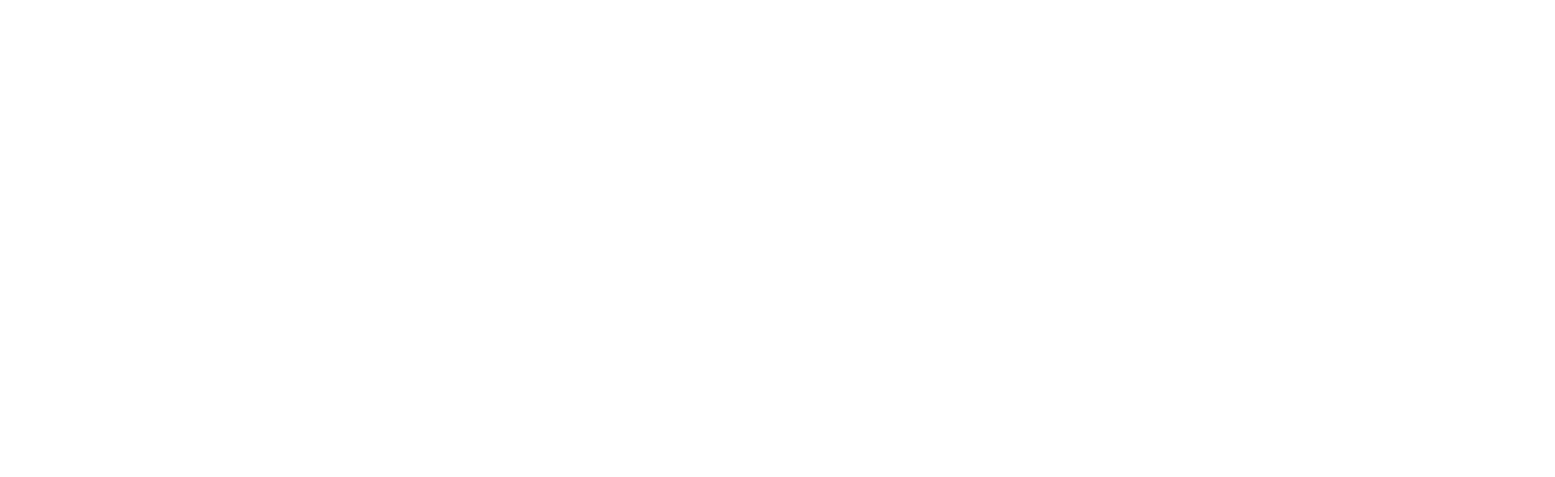
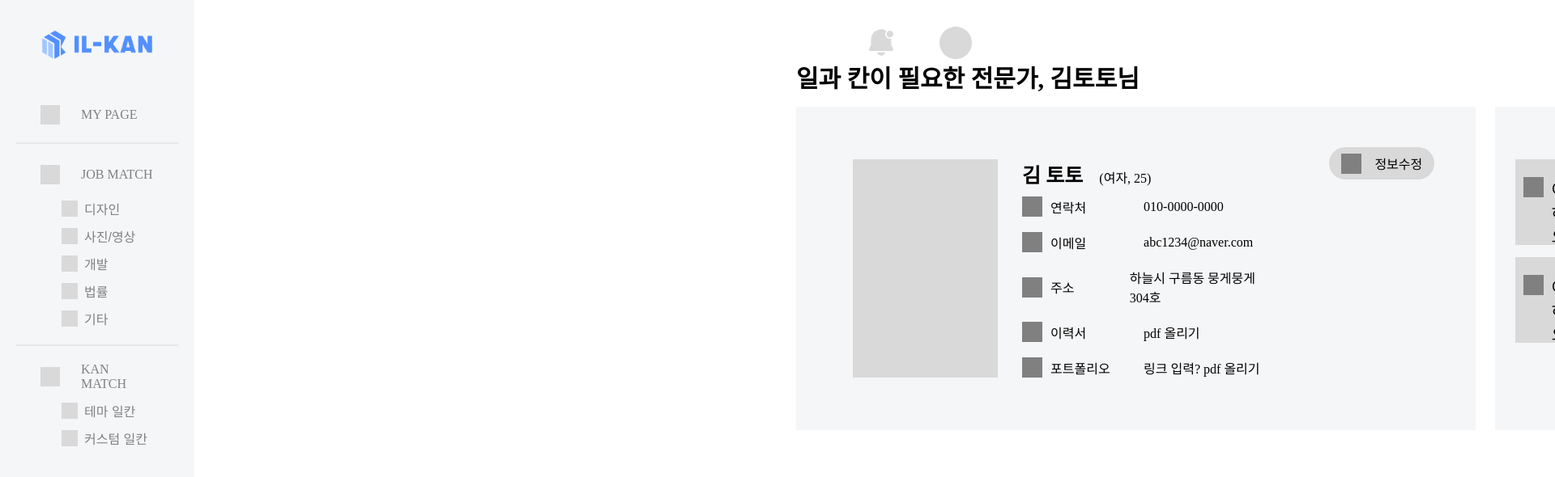
Before and after one commit to cryingdryice/ILKAN-web, a React (Vite) app: page /main/myPage in a window 1280 px wide. Before the commit this address had no page. Shown: the top 590 px of the page at 81% size, 1920 px wide, since content can reach past the window. Built offline with nearby package versions, Linux system fonts and the light colour scheme; the HTML template or start-up script is replaced by a standard one.

Commit message:
dev 브랜치 작업내용 병합

```diff
--- a/src/App.tsx
+++ b/src/App.tsx
@@ -1,12 +1,16 @@
 import { Route, Routes } from "react-router-dom";
 import GlobalLayout from "./layout/GlobalLayout";
 import Index from "./pages";
+import MyPage from "./pages/main/myPage";
 
 export default function App() {
   return (
     <Routes>
       <Route path="/" element={<GlobalLayout />}>
         <Route index element={<Index />} />
+        <Route path="main">
+          <Route path="myPage" element={<MyPage />} />
+        </Route>
       </Route>
     </Routes>
   );
--- /dev/null
+++ b/src/components/Profile.tsx
@@ -0,0 +1,75 @@
+import profileStyle from "../css/profile.module.css";
+import style from "../css/style.module.css";
+import arrowBottom from "../assets/arrow-bottom.png";
+
+export default function Profile() {
+  return (
+    <div className={profileStyle.profileContainer}>
+      <div className={profileStyle.profileHeader}>
+        <span>일과 칸이 필요한 전문가, 김토토님</span>
+      </div>
+      <div className={profileStyle.profileBody}>
+        <div className={profileStyle.leftDiv}>
+          <div className={profileStyle.leftInner}>
+            <div className={profileStyle.editContent}>
+              <span className={style.defaultBox}></span>
+              <span className={profileStyle.editContentText}>정보수정</span>
+            </div>
+            <div className={profileStyle.imgAndContentDiv}>
+              <div className={profileStyle.profileImg}></div>
+              <div className={profileStyle.profileContent}>
+                <div className={profileStyle.nameDiv}>
+                  <span className={profileStyle.name}>김 토토</span>
+                  <span className={profileStyle.age}>(여자, 25)</span>
+                </div>
+                <div className={profileStyle.profileInformation}>
+                  <div className={profileStyle.phoneDiv}>
+                    <label>연락처</label>
+                    <span>010-0000-0000</span>
+                  </div>
+                  <div className={profileStyle.emailDiv}>
+                    <label>이메일</label>
+                    <span>abc1234@naver.com</span>
+                  </div>
+                  <div className={profileStyle.addressDiv}>
+                    <label>주소</label>
+                    <span>하늘시 구름동 뭉게뭉게 304호</span>
+                  </div>
+                  <div className={profileStyle.resumeDiv}>
+                    <label>이력서</label>
+                    <span>pdf 올리기</span>
+                  </div>
+                  <div className={profileStyle.portfolioDiv}>
+                    <label>포트폴리오</label>
+                    <span>링크 입력? pdf 올리기</span>
+                  </div>
+                </div>
+              </div>
+            </div>
+          </div>
+        </div>
+        <div className={profileStyle.rightDiv}>
+          <div className={profileStyle.rightInner}>
+            <div className={profileStyle.alarmDiv}>
+              <div className={profileStyle.alarmItem}>
+                <div className={style.defaultBox}></div>
+                <div className={profileStyle.alarmText}>
+                  아년석님의 공실을 사용하고 싶다는 신청이 왔어요!
+                </div>
+              </div>
+              <div className={profileStyle.alarmItem}>
+                <div className={style.defaultBox}></div>
+                <div className={profileStyle.alarmText}>
+                  아년석님의 공실을 사용하고 싶다는 신청이 왔어요!
+                </div>
+              </div>
+            </div>
+            <div className={profileStyle.arrowDiv}>
+              <img src={arrowBottom} />
+            </div>
+          </div>
+        </div>
+      </div>
+    </div>
+  );
+}
--- /dev/null
+++ b/src/css/myPage.module.css
@@ -0,0 +1,4 @@
+.myPageContainer {
+  width: 1500px;
+  margin-top: 40px;
+}
--- /dev/null
+++ b/src/css/profile.module.css
@@ -0,0 +1,162 @@
+/* .profileContainer {
+} */
+.profileHeader {
+  margin-bottom: 15px;
+}
+
+.profileHeader span {
+  font-size: 30px;
+  font-weight: 600;
+}
+.profileBody {
+  display: flex;
+  flex-direction: row;
+  justify-content: space-between;
+}
+.leftDiv {
+  width: 70%;
+  height: 400px;
+  background-color: #f5f6f8;
+  display: flex;
+  justify-content: center;
+  align-items: center;
+}
+.leftInner {
+  width: 88%;
+  height: 300px;
+  /* background-color: red; */
+  position: relative;
+  display: flex;
+  align-items: center;
+}
+
+.editContent {
+  width: 100px;
+  height: 40px;
+  padding: 0 15px 0 15px;
+  background-color: #d9d9d9;
+  border-radius: 100px;
+  display: flex;
+  justify-content: space-between;
+  align-items: center;
+  position: absolute;
+  right: 0;
+  top: 0;
+}
+
+.imgAndContentDiv {
+  /* background-color: green; */
+  height: 90%;
+  width: 70%;
+  margin-left: 20px;
+  display: flex;
+  flex-direction: row;
+}
+.profileImg {
+  height: 100%;
+  width: 300px;
+  background-color: #d9d9d9;
+}
+
+.profileContent {
+  margin-left: 30px;
+  display: flex;
+  flex-direction: column;
+  height: 100%;
+  width: 100%;
+}
+.nameDiv {
+  flex: 1;
+  margin-bottom: 10px;
+}
+.name {
+  font-size: 25px;
+  font-weight: 600;
+  margin-right: 20px;
+}
+.profileInformation {
+  flex: 7;
+  display: flex;
+  flex-direction: column;
+  justify-content: space-between;
+}
+
+.profileInformation label {
+  /* display: inline-block;
+  width: 150px; */
+  display: flex;
+  align-items: center;
+  width: 150px;
+}
+
+.profileInformation label::before {
+  content: "";
+  display: inline-block;
+  width: 25px;
+  height: 25px;
+  background-color: #808080;
+  margin-right: 10px;
+}
+
+.phoneDiv,
+.emailDiv,
+.addressDiv,
+.resumeDiv,
+.portfolioDiv {
+  display: flex;
+  align-items: center;
+}
+
+.rightDiv {
+  width: 28%;
+  height: 400px;
+  background-color: #f5f6f8;
+
+  display: flex;
+  justify-content: center;
+  align-items: center;
+}
+.rightInner {
+  width: 85%;
+  height: 300px;
+  /* background-color: red; */
+  display: flex;
+  position: relative;
+  align-items: center;
+}
+.alarmDiv {
+  height: 90%;
+  width: 100%;
+  /* background-color: green; */
+}
+.alarmItem {
+  padding: 22px 10px;
+  height: 23%;
+  background-color: #d9d9d9;
+  display: flex;
+  flex-direction: row;
+  margin-bottom: 15px;
+}
+.alarmText {
+  width: 80%;
+  font-size: 20px;
+  margin-left: 10px;
+  /* line-height: 1.2; */
+}
+.arrowDiv {
+  background-color: #ffffff;
+  border-radius: 100%;
+  height: 50px;
+  width: 50px;
+  display: flex;
+  justify-content: center;
+  align-items: center;
+  position: absolute;
+  bottom: -10px;
+  left: 50%;
+  transform: translate(-50%, 0);
+}
+.arrowDiv:hover {
+  cursor: pointer;
+  transform: translate(-50%, 0) scale(1.1);
+}
--- a/src/css/style.module.css
+++ b/src/css/style.module.css
@@ -0,0 +1,10 @@
+html,
+body {
+  margin: 0;
+  padding: 0;
+}
+.defaultBox {
+  width: 25px;
+  height: 25px;
+  background-color: #808080;
+}
--- a/src/index.css
+++ b/src/index.css
@@ -1,68 +1,5 @@
-/* :root {
-  font-family: system-ui, Avenir, Helvetica, Arial, sans-serif;
-  line-height: 1.5;
-  font-weight: 400;
-
-  color-scheme: light dark;
-  color: rgba(255, 255, 255, 0.87);
-  background-color: #242424;
-
-  font-synthesis: none;
-  text-rendering: optimizeLegibility;
-  -webkit-font-smoothing: antialiased;
-  -moz-osx-font-smoothing: grayscale;
-}
-
-a {
-  font-weight: 500;
-  color: #646cff;
-  text-decoration: inherit;
-}
-a:hover {
-  color: #535bf2;
-}
-
+html,
 body {
   margin: 0;
-  display: flex;
-  place-items: center;
-  min-width: 320px;
-  min-height: 100vh;
+  padding: 0;
 }
-
-h1 {
-  font-size: 3.2em;
-  line-height: 1.1;
-}
-
-button {
-  border-radius: 8px;
-  border: 1px solid transparent;
-  padding: 0.6em 1.2em;
-  font-size: 1em;
-  font-weight: 500;
-  font-family: inherit;
-  background-color: #1a1a1a;
-  cursor: pointer;
-  transition: border-color 0.25s;
-}
-button:hover {
-  border-color: #646cff;
-}
-button:focus,
-button:focus-visible {
-  outline: 4px auto -webkit-focus-ring-color;
-}
-
-@media (prefers-color-scheme: light) {
-  :root {
-    color: #213547;
-    background-color: #ffffff;
-  }
-  a:hover {
-    color: #747bff;
-  }
-  button {
-    background-color: #f9f9f9;
-  }
-} */
--- /dev/null
+++ b/src/pages/main/myPage.tsx
@@ -0,0 +1,10 @@
+import Profile from "../../components/Profile";
+import myPageStyle from "../../css/myPage.module.css";
+
+export default function MyPage() {
+  return (
+    <div className={myPageStyle.myPageContainer}>
+      <Profile />
+    </div>
+  );
+}
```
Also changed, not shown: src/assets/arrow-bottom.png (added).
